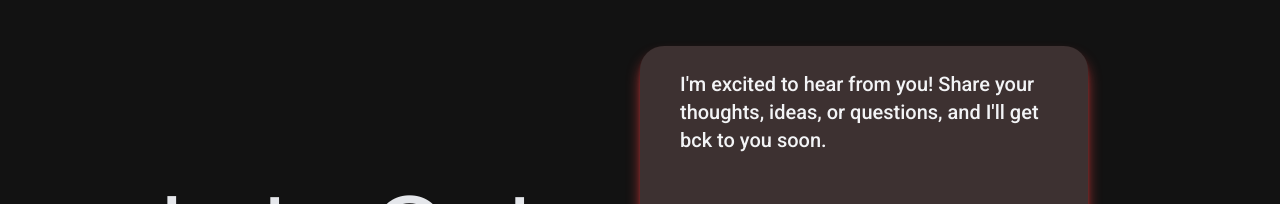
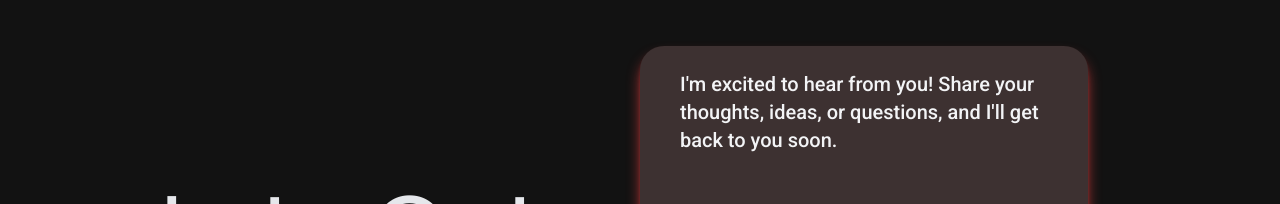
Before and after one commit to Cyrof/kn-folio, a Next.js app: page /contact in a window 1280 px wide. Shown: the part 134-338 px from the top of the page. Built offline with nearby package versions, Linux system fonts and the light colour scheme.

Commit message:
fix(contactForm): fix spelling mistake

```diff
--- a/app/components/contactForm.tsx
+++ b/app/components/contactForm.tsx
@@ -56,7 +56,7 @@ const ContactForm = () => {
     return (
         <Stack className="w-[70%] bg-[#3d3131] rounded-3xl shadow-lg shadow-red-500 animate-appear opacity-0">
             <Box className="w-full pl-10 pt-6">
-                <Text className="w-11/12 font-sans text-gray-100 text-xl font-medium">I&apos;m excited to hear from you! Share your thoughts, ideas, or questions, and I&apos;ll get bck to you soon.</Text>
+                <Text className="w-11/12 font-sans text-gray-100 text-xl font-medium">I&apos;m excited to hear from you! Share your thoughts, ideas, or questions, and I&apos;ll get back to you soon.</Text>
             </Box>
             <form
                 onSubmit={handleSubmit}
```
